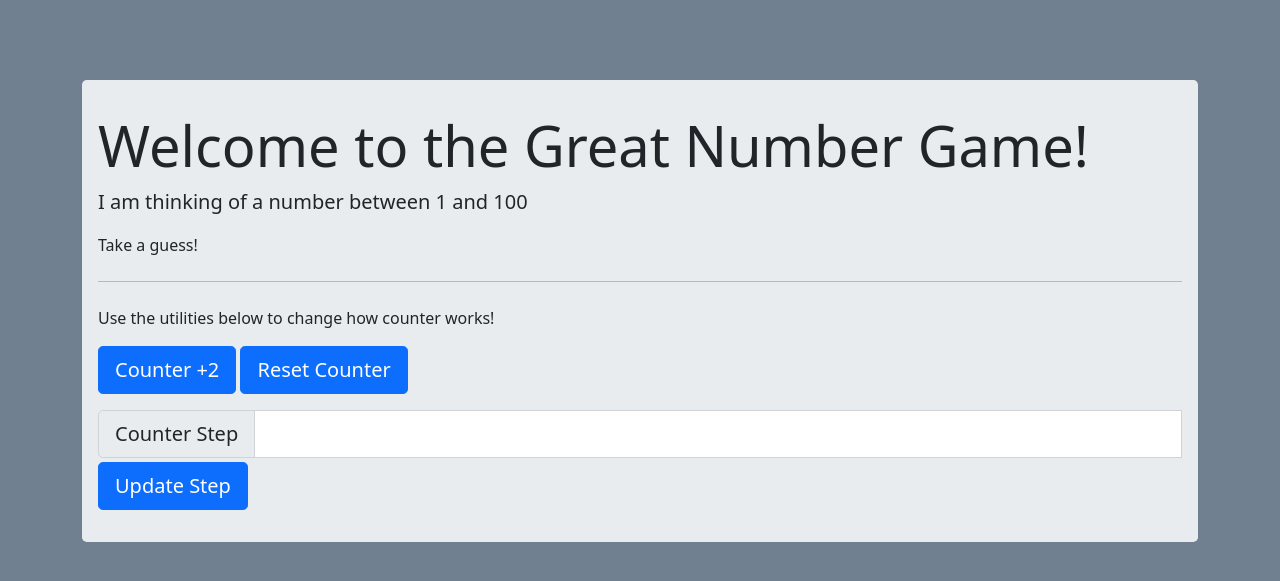
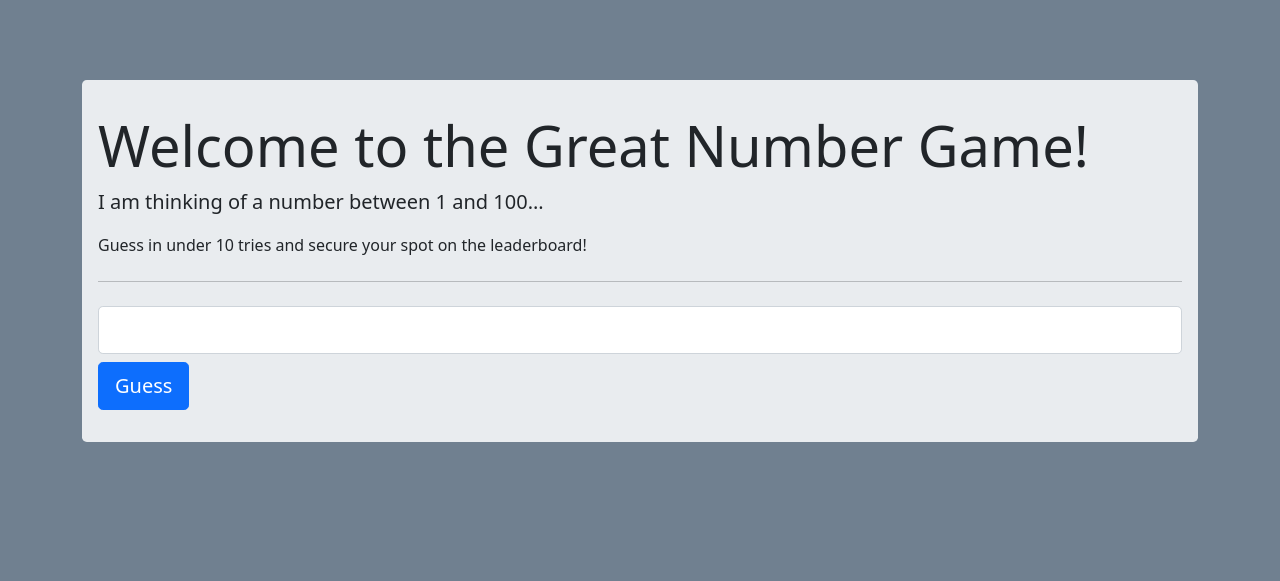
Before and after one commit to CepheidVariable/dojoGames, a Django app: page /greatnumbergame/ in a window 1280 px wide. Shown: the part 56-637 px from the top of the page. Run offline with Django 3.2, Linux system fonts and the light colour scheme; some libraries are stand-ins or nearby versions.

Commit message:
setup html for great_num_game

```diff
--- a/counter_app/templates/counter.html
+++ b/counter_app/templates/counter.html
@@ -29,7 +29,7 @@
                         </a>
                         <ul class="dropdown-menu" aria-labelledby="navbarDropdownMenuLink">
                             <li><a class="dropdown-item" href="/counter">Counter</a></li>
-                            <li><a class="dropdown-item" href="#">Great Number Game</a></li>
+                            <li><a class="dropdown-item" href="/greatnumbergame">Great Number Game</a></li>
                         </ul>
                     </li>
                     <li class="nav-item dropdown">
--- a/great_num_game_app/templates/number_game.html
+++ b/great_num_game_app/templates/number_game.html
@@ -55,24 +55,15 @@
     <div class="container">
         <div class="jumbotron">
             <h1 class="display-4">Welcome to the Great Number Game!</h1>
-            <p class="lead">I am thinking of a number between 1 and 100</p>
-            <p>Take a guess!</p>
+            <p class="lead">I am thinking of a number between 1 and 100...</p>
+            <p>Guess in under 10 tries and secure your spot on the leaderboard!</p>
             <hr class="my-4">
-            <p>Use the utilities below to change how counter works!</p>
-            <a class="btn btn-primary btn-lg" href="/counter/2" role="button">Counter +2</a>
-            <a class="btn btn-primary btn-lg" href="/counter/reset" role="button">Reset Counter</a>
-            <form action="/counter/step" method="POST">
+            <form action="" method="POST">
                 {% csrf_token %}
-                <div class="form-group row">
-                    <div class="input-group input-group-lg mt-3">
-                        <span class="input-group-text" id="inputGroup-sizing-lg">Counter Step</span>
-                        <input type="text" class="form-control" aria-label="Sizing example input" aria-describedby="inputGroup-sizing-lg" name="new_step" placeholder="{{request.session.step}}">
-                        <input type="hidden" id="default-step" name="default_step" value="1">
-                    </div>
-                    <div class="input-group-append mt-1">
-                        <button class="btn btn-primary btn-lg" type="submit">Update Step</button>
-                    </div>
+                <div class="input-group input-group-lg mt-3">
+                    <input type="text" class="form-control" aria-label="Sizing example input" aria-describedby="inputGroup-sizing-lg" name="num_guess">
                 </div>
+                <button class="btn btn-primary btn-lg mt-2" type="submit">Guess</button>
             </form>
         </div>
     </div>
```
